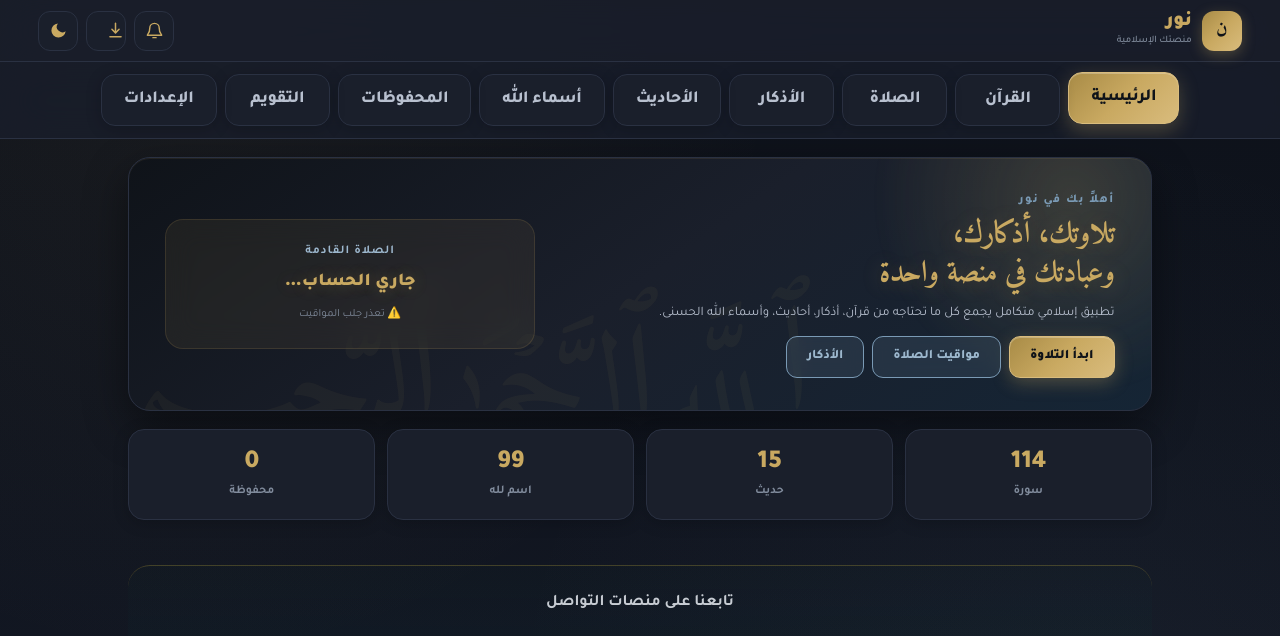
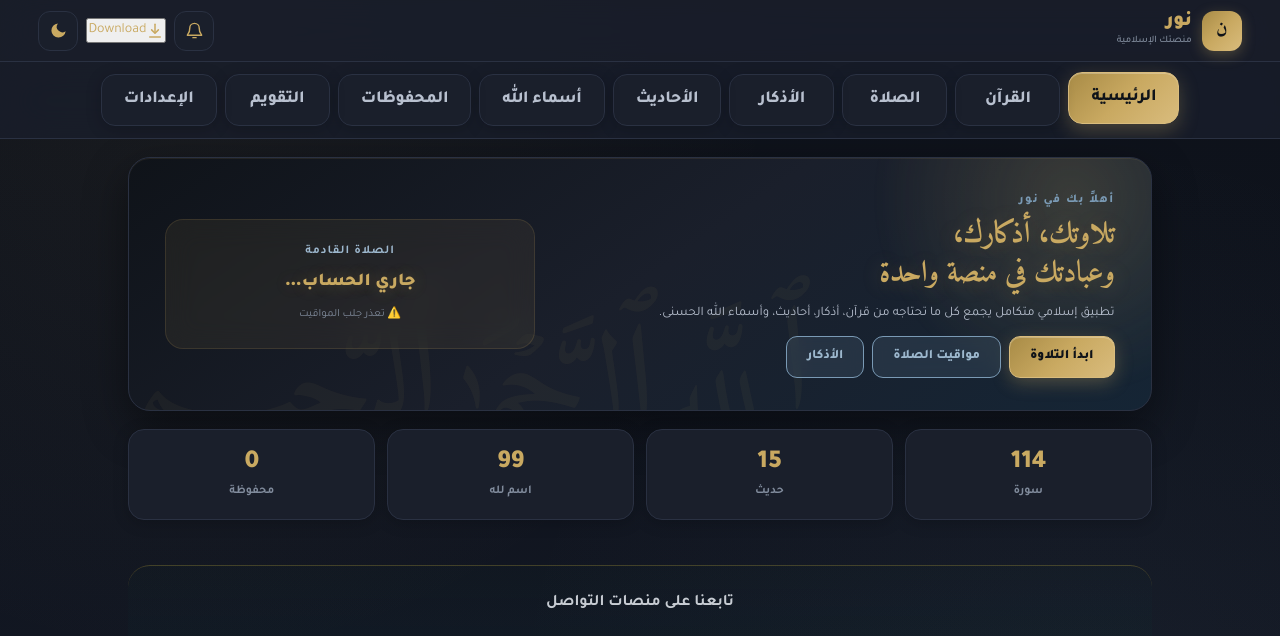
Before and after one commit to qaeesalmjdalawe-coder/nor, a plain HTML site: page index.html in a window 1280 px wide. Shown: the top 636 px of the page. Drawn offline with Linux system fonts and the light colour scheme; no server answers.

Commit message:
Add files via upload

```diff
--- a/index.html
+++ b/index.html
@@ -247,33 +247,36 @@ button,input,select,textarea{max-width:100%;font:inherit;box-sizing:border-box}
             </button>
 
 
-            <button class="icon-btn"
+                        <button class="download-btn"
                     id="installAppBtn"
-                    title="تثبيت نور على سطح المكتب"
-                    aria-label="تثبيت نور على سطح المكتب">
+                    title="Download"
+                    aria-label="Download">
 
                 <svg viewBox="0 0 24 24"
                      fill="none"
                      xmlns="http://www.w3.org/2000/svg"
-                     aria-hidden="true">
+                     aria-hidden="true"
+                     style="width:18px;height:18px;">
 
                     <path d="M12 3v11"
                           stroke="currentColor"
-                          stroke-width="1.9"
+                          stroke-width="2"
                           stroke-linecap="round"/>
 
                     <path d="m7.5 10.5 4.5 4.5 4.5-4.5"
                           stroke="currentColor"
-                          stroke-width="1.9"
+                          stroke-width="2"
                           stroke-linecap="round"
                           stroke-linejoin="round"/>
 
                     <path d="M5 20h14"
                           stroke="currentColor"
-                          stroke-width="1.9"
+                          stroke-width="2"
                           stroke-linecap="round"/>
 
                 </svg>
+
+                <span>Download</span>
 
             </button>
 
```
